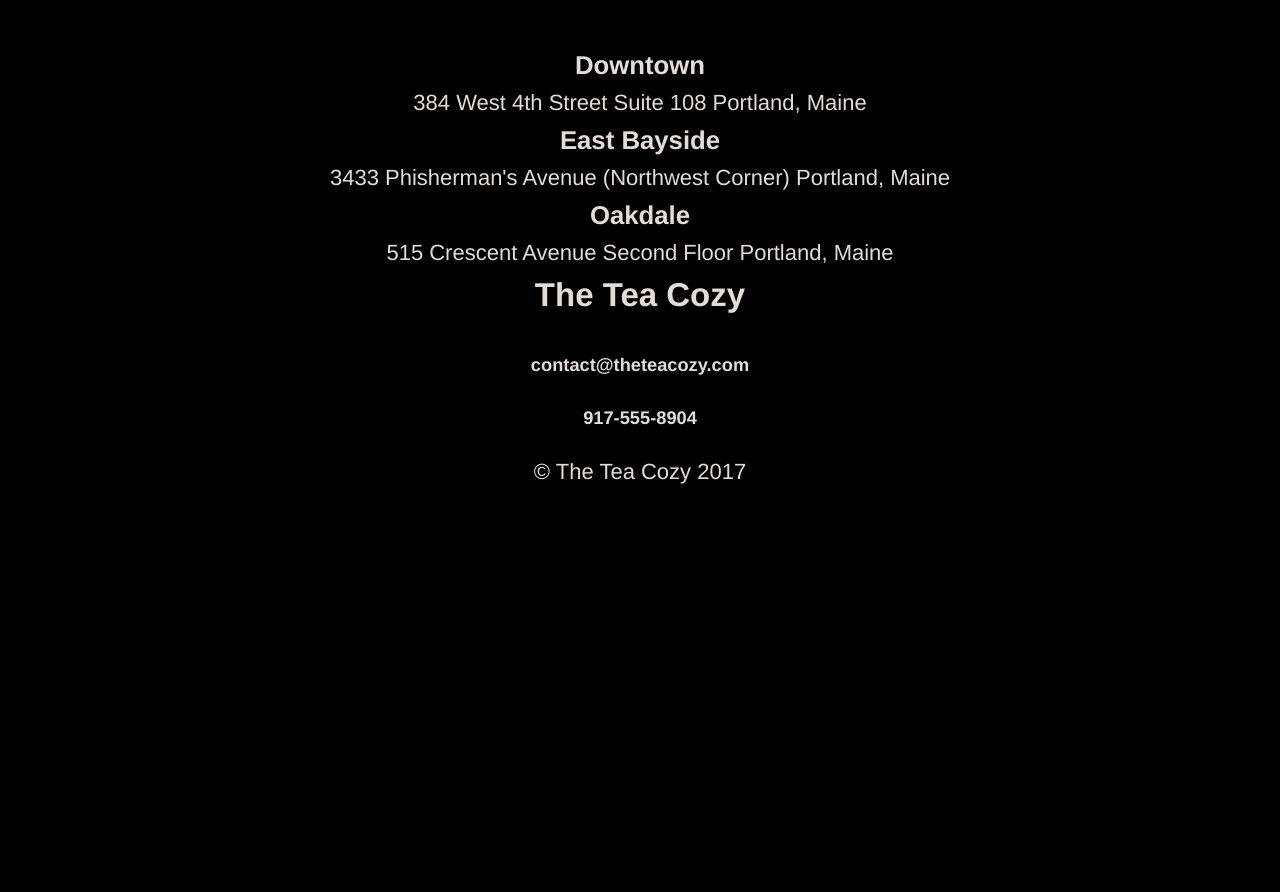
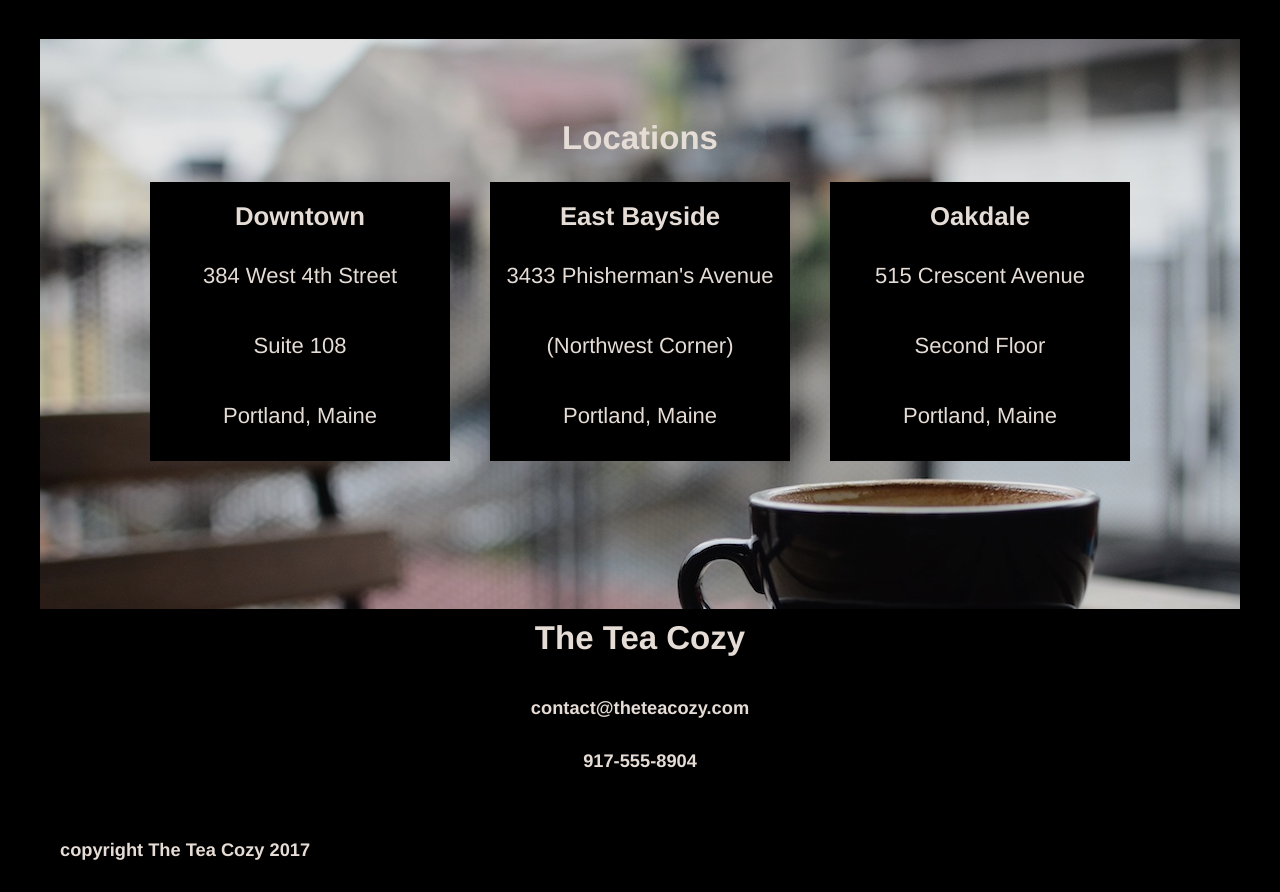
Before and after one commit to samleetucker/tea_cozy, a plain HTML site: page index.html in a window 1280 px wide. Shown: the part 1499-2391 px from the top of the page. Before the commit the page ends 1984 px from the top, so only its background shows below. Drawn offline with Linux system fonts and the light colour scheme.

Commit message:
complete project

```diff
--- a/index.html
+++ b/index.html
@@ -8,31 +8,34 @@
   <body>
 
 <!-- Header -->
+
     <header>
       <div class="logo">
         <img src="./resources/img-tea-cozy-logo.png" alt="Tea Cozy Logo">
       </div>
       <nav>
-        <span><a href="#">Mission</a></span>
-        <span><a href="#">Featured Tea</a></span>
-        <span><a href="#">Locations</a></span>
+        <span><a href="#mission">Mission</a></span>
+        <span><a href="#featured">Featured Tea</a></span>
+        <span><a href="#locations">Locations</a></span>
       </nav>
     </header>
 
-    <!-- Content container -->
+<!-- Main container -->
 
-  <div class="content">
+    <div class="main">
 
-  <!-- Hero -->
-    <div id="hero" class="container">
-      <div class="mission">
+<!-- Mission -->
+
+    <div id="mission" class="container">
+      <div class="mission-content">
         <h2>Our Mission</h2>
         <h4>Handpicked, Artisanally Curated, Free Range, Sustainable, Small Batch, Fair Trade, Organic Tea</h4>
       </div>
     </div>
 
 <!-- Featured Teas -->
-    <div class="featured">
+
+    <div id="featured">
       <h2>Tea of the Month</h2>
       <h4>What's Steeping at The Tea Cozy?</h4>
       <div class="container teas">
@@ -60,38 +63,43 @@
     </div>
 
 <!-- Locations -->
-    <div class="locations">
+
+    <div id="locations">
+      <h2>Locations</h2>
+      <div class="container">
         <div class="location">
           <h3>Downtown</h3>
-        <span>384 West 4th Street</span>
-        <span>Suite 108</span>
-        <span>Portland, Maine</span>
+          <p>384 West 4th Street</p>
+          <p>Suite 108</p>
+          <p>Portland, Maine</p>
         </div>
         <div class="location">
           <h3>East Bayside</h3>
-        <span>3433 Phisherman's Avenue</span>
-        <span>(Northwest Corner)</span>
-        <span>Portland, Maine</span>
+          <p>3433 Phisherman's Avenue</p>
+          <p>(Northwest Corner)</p>
+          <p>Portland, Maine</p>
         </div>
         <div class="location">
           <h3>Oakdale</h3>
-        <span>515 Crescent Avenue</span>
-        <span>Second Floor</span>
-        <span>Portland, Maine</span>
+          <p>515 Crescent Avenue</p>
+          <p>Second Floor</p>
+          <p>Portland, Maine</p>
+        </div>
       </div>
     </div>
 
 <!-- Contact -->
-    <div class="contact">
+
+ <div id="contact">
    <h2>The Tea Cozy</h2>
    <h5>contact@theteacozy.com</h5>
    <h5>917-555-8904</h5>
  </div>
 
 <!-- Footer -->
-    <div class="footer">
-    <span>&copy The Tea Cozy 2017</span>
-    </div>
-</div>
+  <footer>
+    <h5>copyright The Tea Cozy 2017</h5>
+  </footer>
+
   </body>
 </html>
--- a/resources/style.css
+++ b/resources/style.css
@@ -1,13 +1,13 @@
-/* Universal Styles */
+/* Universal */
 
 body {
-margin: 0;
-font-family: Helvetica;
-font-size: 22px;
-color: seashell;
-opacity: 0.9;
-background-color: black;
-text-align: center;
+  font-family: Helvetica;
+  font-size: 22px;
+  margin: 0;
+  text-align: center;
+  color: seashell;
+  opacity: 0.9;
+  background-color: black;
 }
 
 a {
@@ -30,13 +30,13 @@ h2, h3, h4 {
 
 header {
   position: fixed;
-  background-color: black;
+  z-index: 1;
   width: 100%;
   height: 69px;
+  background-color: black;
   border-bottom: 1px solid seashell;
   display: flex;
   align-items: center;
-  z-index: 1;
 }
 
 .logo {
@@ -55,39 +55,35 @@ nav span {
   display: inline-block;
 }
 
-/* Content container */
+/* Main container */
 
-.content {
-  padding-top: 70px;
+.main {
+  padding-top: 69px;
   width: 1200px;
   margin: auto;
 }
 
 /* Hero */
 
-#hero {
+#mission {
   height: 700px;
   background-image: url('img-mission-background.jpg');
 }
 
-.mission-image {
-  align-items: center;
-}
-
-.mission {
+.mission-content {
   margin: auto;
+  width: 100%;
   background-color: black;
   opacity: .85;
-  width: 100%;
 }
 
 /* Featured Teas */
 
-.featured {
+#featured {
   width: 1000px;
   height: 700px;
   margin: auto;
-  padding-top: 70px;
+  padding-top: 69px;
 }
 
 .tea {
@@ -103,3 +99,40 @@ nav span {
   margin: 10px;
   display: block;
 }
+
+/* Locations */
+
+#locations {
+  height: 500px;
+  background-image: url('img-locations-background.jpg');
+  padding-top: 70px;
+  width: 1200px;
+}
+
+#locations .container {
+  margin: auto;
+}
+
+.location {
+  margin: 15px 20px;
+  padding: 10px;
+  background-color: black;
+  opacity: 1;
+  display: flex;
+  flex-direction: column;
+  flex-basis: 280px;
+  justify-content: center;
+}
+
+/* Contact */
+
+#contact {
+  height: 200px;
+}
+
+/* Footer */
+
+footer {
+  text-align: left;
+  padding-left: 20px;
+}
```
Lines whose indentation alone changed are shown as unchanged.
